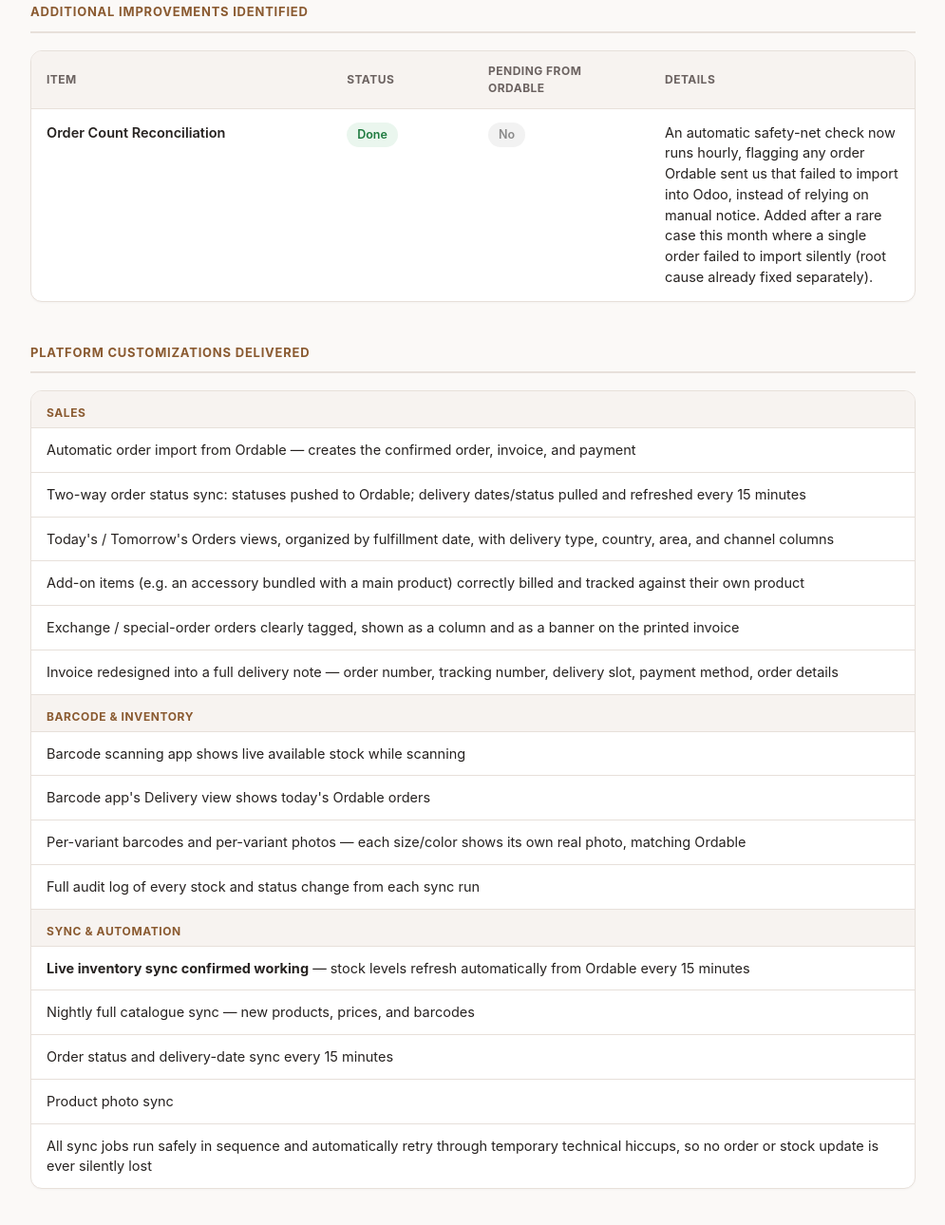
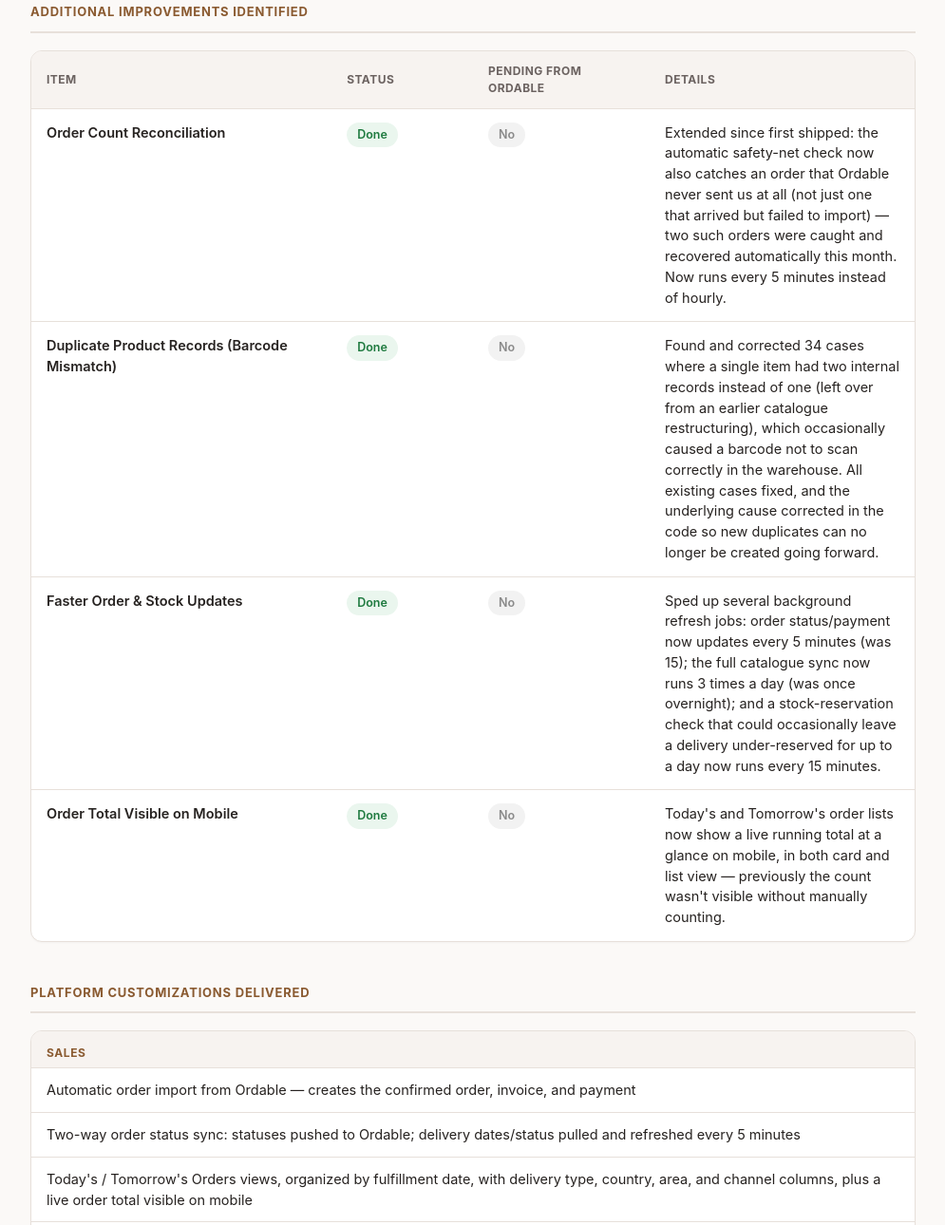
Before and after one commit to centrixplus/newformskw-status, a plain HTML site: page index.html in a window 1280 px wide. Shown: the part 1469-2759 px from the top of the page at 95% size, without its empty margins (142-1137 px from the left). Drawn offline with Linux system fonts and the light colour scheme.

Commit message:
Update: duplicate-product/barcode fix, faster sync cadence, mobile order total

```diff
--- a/index.html
+++ b/index.html
@@ -101,7 +101,7 @@
     <div class="brand"><span class="dot"></span> New Forms Kuwait</div>
     <h1>Ordable ⇄ Odoo Integration — Status Report</h1>
     <div class="sub">Summary of reported items and platform customizations delivered to date.</div>
-    <div class="meta">Prepared by Centrix Plus · 12 July 2026</div>
+    <div class="meta">Prepared by Centrix Plus · 12 July 2026 · last updated 19 July 2026</div>
   </header>
 
   <section>
@@ -170,7 +170,25 @@
             <td data-label="Item"><div class="item-name">Order Count Reconciliation</div></td>
             <td data-label="Status"><span class="pill done">Done</span></td>
             <td data-label="Pending from Ordable"><span class="pill ordable-no">No</span></td>
-            <td data-label="Details">An automatic safety-net check now runs hourly, flagging any order Ordable sent us that failed to import into Odoo, instead of relying on manual notice. Added after a rare case this month where a single order failed to import silently (root cause already fixed separately).</td>
+            <td data-label="Details">Extended since first shipped: the automatic safety-net check now also catches an order that Ordable never sent us at all (not just one that arrived but failed to import) — two such orders were caught and recovered automatically this month. Now runs every 5 minutes instead of hourly.</td>
+          </tr>
+          <tr>
+            <td data-label="Item"><div class="item-name">Duplicate Product Records (Barcode Mismatch)</div></td>
+            <td data-label="Status"><span class="pill done">Done</span></td>
+            <td data-label="Pending from Ordable"><span class="pill ordable-no">No</span></td>
+            <td data-label="Details">Found and corrected 34 cases where a single item had two internal records instead of one (left over from an earlier catalogue restructuring), which occasionally caused a barcode not to scan correctly in the warehouse. All existing cases fixed, and the underlying cause corrected in the code so new duplicates can no longer be created going forward.</td>
+          </tr>
+          <tr>
+            <td data-label="Item"><div class="item-name">Faster Order &amp; Stock Updates</div></td>
+            <td data-label="Status"><span class="pill done">Done</span></td>
+            <td data-label="Pending from Ordable"><span class="pill ordable-no">No</span></td>
+            <td data-label="Details">Sped up several background refresh jobs: order status/payment now updates every 5 minutes (was 15); the full catalogue sync now runs 3 times a day (was once overnight); and a stock-reservation check that could occasionally leave a delivery under-reserved for up to a day now runs every 15 minutes.</td>
+          </tr>
+          <tr>
+            <td data-label="Item"><div class="item-name">Order Total Visible on Mobile</div></td>
+            <td data-label="Status"><span class="pill done">Done</span></td>
+            <td data-label="Pending from Ordable"><span class="pill ordable-no">No</span></td>
+            <td data-label="Details">Today's and Tomorrow's order lists now show a live running total at a glance on mobile, in both card and list view — previously the count wasn't visible without manually counting.</td>
           </tr>
         </tbody>
       </table>
@@ -183,8 +201,8 @@
       <ul class="custom-list">
         <li class="cat">Sales</li>
         <li>Automatic order import from Ordable — creates the confirmed order, invoice, and payment</li>
-        <li>Two-way order status sync: statuses pushed to Ordable; delivery dates/status pulled and refreshed every 15 minutes</li>
-        <li>Today's / Tomorrow's Orders views, organized by fulfillment date, with delivery type, country, area, and channel columns</li>
+        <li>Two-way order status sync: statuses pushed to Ordable; delivery dates/status pulled and refreshed every 5 minutes</li>
+        <li>Today's / Tomorrow's Orders views, organized by fulfillment date, with delivery type, country, area, and channel columns, plus a live order total visible on mobile</li>
         <li>Add-on items (e.g. an accessory bundled with a main product) correctly billed and tracked against their own product</li>
         <li>Exchange / special-order orders clearly tagged, shown as a column and as a banner on the printed invoice</li>
         <li>Invoice redesigned into a full delivery note — order number, tracking number, delivery slot, payment method, order details</li>
@@ -197,9 +215,10 @@
 
         <li class="cat">Sync &amp; Automation</li>
         <li><strong>Live inventory sync confirmed working</strong> — stock levels refresh automatically from Ordable every 15 minutes</li>
-        <li>Nightly full catalogue sync — new products, prices, and barcodes</li>
-        <li>Order status and delivery-date sync every 15 minutes</li>
+        <li>Full catalogue sync 3 times a day — new products, prices, and barcodes</li>
+        <li>Order status and delivery-date sync every 5 minutes</li>
         <li>Product photo sync</li>
+        <li>Automatic check that compares our order list directly against Ordable's, catching an order that never arrived at all — not just one that arrived and failed</li>
         <li>All sync jobs run safely in sequence and automatically retry through temporary technical hiccups, so no order or stock update is ever silently lost</li>
       </ul>
     </div>
```
